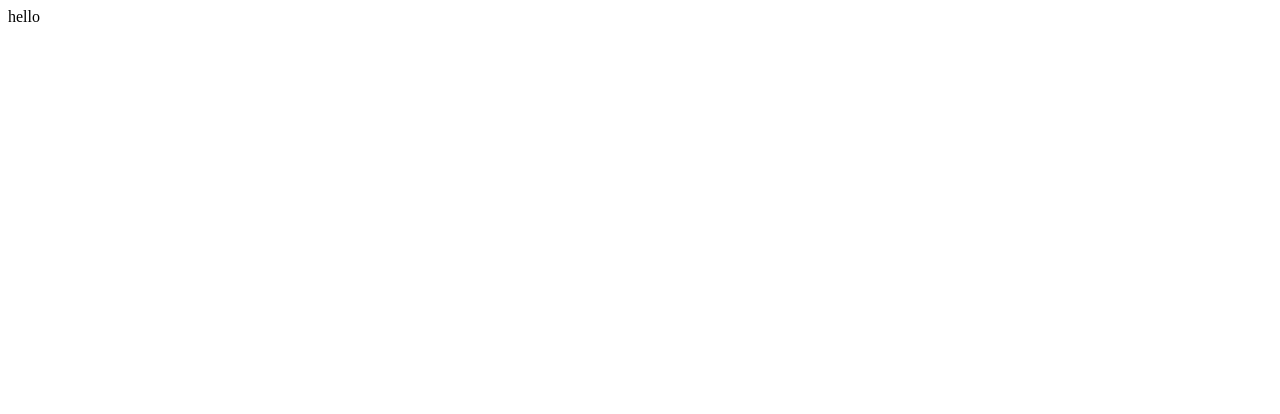
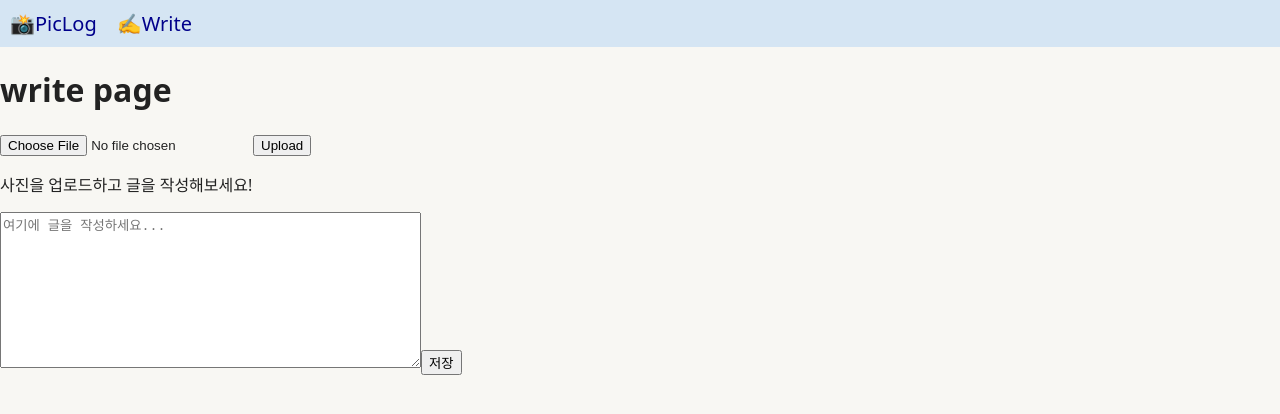
Before and after one commit to ssundventure/pic-log, a React (Create React App) app: page /write in a window 1280 px wide. Shown: the top 414 px of the page. Built offline with nearby package versions, Linux system fonts and the light colour scheme.

Commit message:
header 구현

```diff
--- a/src/App.tsx
+++ b/src/App.tsx
@@ -1,10 +1,22 @@
-import React from 'react';
+import React from "react";
+import GlobalStyle from "./styles/GlobalStyle";
+import Header from "./components/Header";
+import { BrowserRouter, Route, Routes } from "react-router-dom";
+import Home from "./pages/Home";
+import Write from "./pages/Write";
 
 function App() {
   return (
-    <div>
-      hello
-    </div>
+    <>
+      <GlobalStyle />
+      <BrowserRouter>
+        <Header />
+        <Routes>
+          <Route path="/" element={<Home />} />
+          <Route path="/write" element={<Write />} />
+        </Routes>
+      </BrowserRouter>
+    </>
   );
 }
 
--- a/src/components/Header.tsx
+++ b/src/components/Header.tsx
@@ -1,8 +1,34 @@
-function Header(){
+import { Link } from "react-router-dom";
+import styled from "styled-components";
 
-    return (
-        <header>header</header>
-    )
+const Menu = styled.header`
+  display: flex;
+  gap: 20px;
+  padding: 10px;
+  background-color: #d5e5f3;
+`;
+
+const MenuItem = styled.span`
+  display: inline-block;
+  color: darkblue;
+  font-size: 20px;
+  &:hover {
+    cursor: pointer;
+    text-decoration: underline;
+    font-weight: bold;
+  }
+`;
+function Header() {
+  return (
+    <Menu>
+      <MenuItem>
+        <Link to="/">📸PicLog</Link>
+      </MenuItem>
+      <MenuItem>
+        <Link to="/write">✍️Write</Link>
+      </MenuItem>
+    </Menu>
+  );
 }
 
 export default Header;
--- a/src/components/PhotoCard.tsx
+++ b/src/components/PhotoCard.tsx
@@ -1,6 +1,12 @@
-function PhotoCard(){
+function PhotoCard() {
+  return (
+    <div>
+      <input type="file" accept="image/*" />
 
-    return  <div></div>
+      <button>Upload</button>
+
+    </div>
+  );
 }
 
 export default PhotoCard;
--- a/src/pages/Home.tsx
+++ b/src/pages/Home.tsx
@@ -0,0 +1,5 @@
+function Home() {
+  return <div>home page</div>;
+}
+
+export default Home;
--- a/src/pages/Write.tsx
+++ b/src/pages/Write.tsx
@@ -0,0 +1,15 @@
+import PhotoCard from "../components/PhotoCard";
+
+function Write() {
+  return (
+    <div>
+      <h1>write page</h1>
+      <PhotoCard />
+      <p>사진을 업로드하고 글을 작성해보세요!</p>
+      <textarea placeholder="여기에 글을 작성하세요..." rows={10} cols={50}></textarea>
+      <button type="submit">저장</button>
+    </div>
+  );
+}
+
+export default Write;
--- a/src/styles/GlobalStyle.ts
+++ b/src/styles/GlobalStyle.ts
@@ -0,0 +1,16 @@
+// src/styles/GlobalStyle.ts
+import { createGlobalStyle } from 'styled-components';
+
+const GlobalStyle = createGlobalStyle`
+  * { box-sizing: border-box; }
+  body {
+    margin: 0;
+    font-family: system-ui, -apple-system, 'Segoe UI', Roboto, 'Noto Sans KR', 'Apple SD Gothic Neo', sans-serif;
+    background: #F8F7F3;
+    color: #222;
+  }
+  a { color: inherit; text-decoration: none; }
+  button { cursor: pointer; }
+`;
+
+export default GlobalStyle;
```
Also changed, not shown: src/types/diary.ts (+7 -0 lines), src/hooks/useLocalStorage.ts (deleted).
